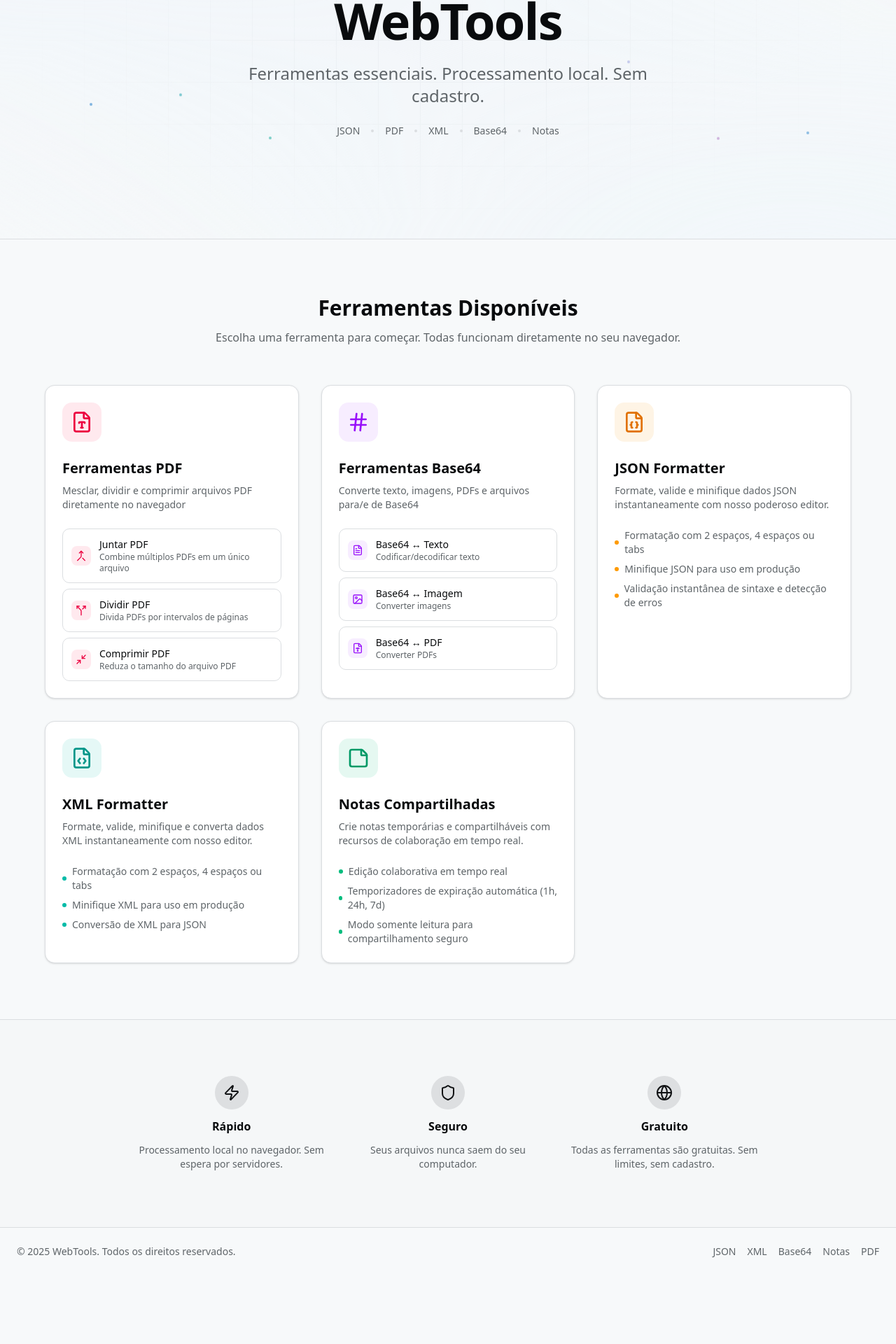
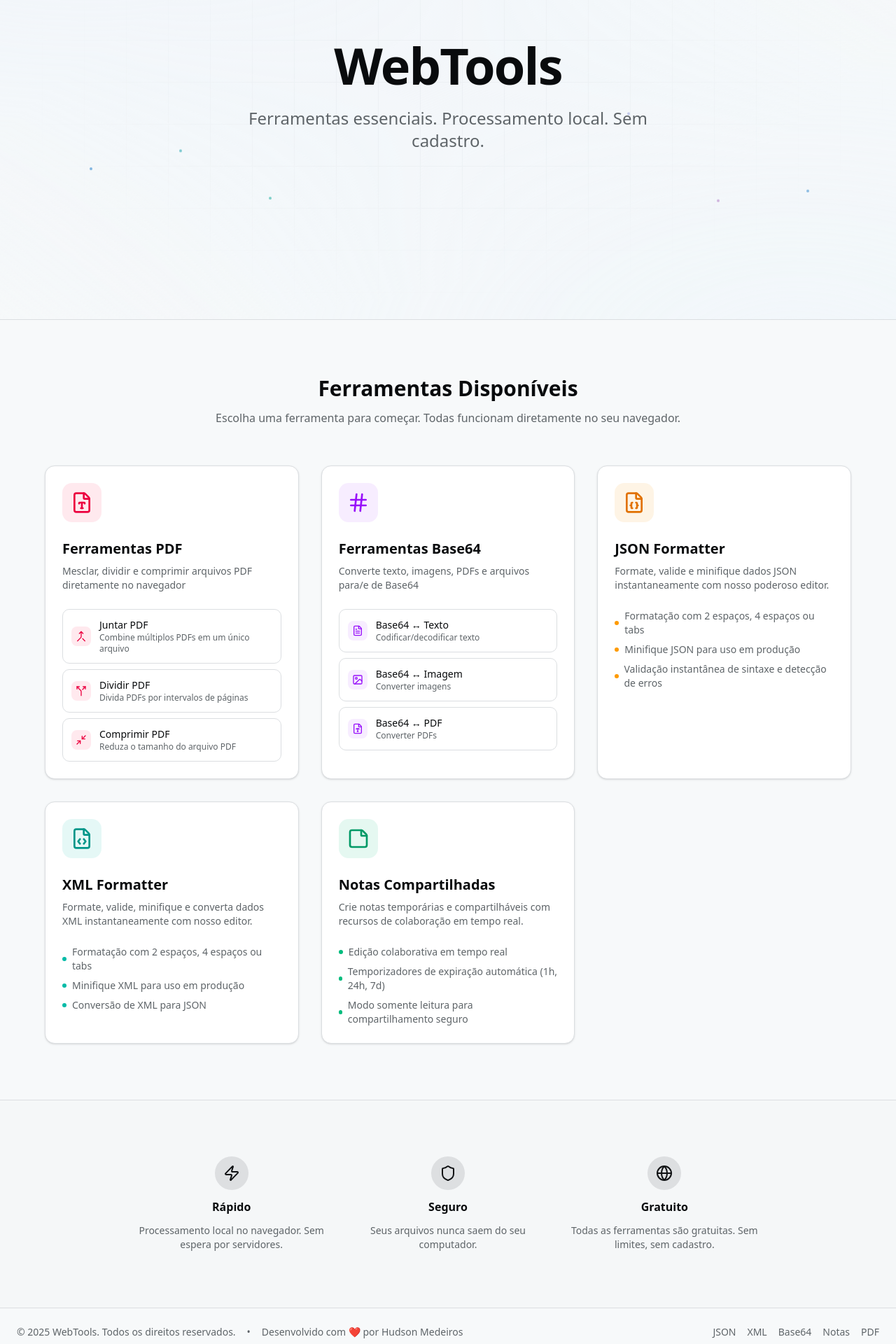
Before and after one commit to medeiroshudson/webtools, a Next.js app: page / in a window 1280 px wide. Shown: the part 127-2047 px from the top of the page at 70% size. Before the commit the page ends 1949 px from the top, so only its background shows below. Built offline with nearby package versions, Linux system fonts and the light colour scheme.

Commit message:
feat: update HomeContent component with improved layout and footer details for better user engagement

```diff
--- a/components/home/home-content.tsx
+++ b/components/home/home-content.tsx
@@ -69,7 +69,7 @@ export function HomeContent() {
     return (
         <div className="flex flex-col">
             {/* Hero Section */}
-            <section className="w-full pt-36 pb-20 md:pt-40 md:pb-28 lg:pt-44 lg:pb-36 border-b hero-section -mt-32">
+            <section className="w-full min-h-[80vh] flex items-center justify-center border-b hero-section -mt-32 px-4">
                 {/* Animated accent dots */}
                 <div className="hero-dot" style={{ bottom: '20%' }} />
                 <div className="hero-dot" style={{ bottom: '30%' }} />
@@ -86,17 +86,6 @@ export function HomeContent() {
                         <p className="text-xl md:text-2xl text-muted-foreground max-w-2xl animate-in fade-in slide-in-from-bottom-4 duration-700 delay-100">
                             {t.home.description}
                         </p>
-                        <div className="flex items-center gap-4 text-sm text-muted-foreground animate-in fade-in slide-in-from-bottom-2 duration-500 delay-200">
-                            <span>JSON</span>
-                            <span className="w-1 h-1 rounded-full bg-border" />
-                            <span>PDF</span>
-                            <span className="w-1 h-1 rounded-full bg-border" />
-                            <span>XML</span>
-                            <span className="w-1 h-1 rounded-full bg-border" />
-                            <span>Base64</span>
-                            <span className="w-1 h-1 rounded-full bg-border" />
-                            <span>Notas</span>
-                        </div>
                     </div>
                 </div>
             </section>
@@ -338,7 +327,21 @@ export function HomeContent() {
             <footer className="w-full py-6 border-t">
                 <div className="container px-4 md:px-6 mx-auto">
                     <div className="flex flex-col md:flex-row items-center justify-between gap-4 text-sm text-muted-foreground">
-                        <p>© {new Date().getFullYear()} WebTools. {t.home.footer?.rights ?? "Todos os direitos reservados."}</p>
+                        <div className="flex items-center gap-4">
+                            <span>© {new Date().getFullYear()} WebTools. {t.home.footer?.rights ?? "Todos os direitos reservados."}</span>
+                            <span className="hidden md:inline">•</span>
+                            <span className="hidden md:inline">
+                                Desenvolvido com ❤️ por{" "}
+                                <a
+                                    href="https://github.com/medeiroshudson"
+                                    target="_blank"
+                                    rel="noopener noreferrer"
+                                    className="hover:text-foreground transition-colors font-medium"
+                                >
+                                    Hudson Medeiros
+                                </a>
+                            </span>
+                        </div>
                         <div className="flex items-center gap-4">
                             <Link href="/json-formatter" className="hover:text-foreground transition-colors">
                                 JSON
@@ -357,6 +360,17 @@ export function HomeContent() {
                             </Link>
                         </div>
                     </div>
+                    <div className="mt-4 text-center text-sm text-muted-foreground md:hidden">
+                        Desenvolvido por{" "}
+                        <a
+                            href="https://github.com/medeiroshudson"
+                            target="_blank"
+                            rel="noopener noreferrer"
+                            className="hover:text-foreground transition-colors font-medium"
+                        >
+                            Hudson Medeiros
+                        </a>
+                    </div>
                 </div>
             </footer>
         </div>
```
